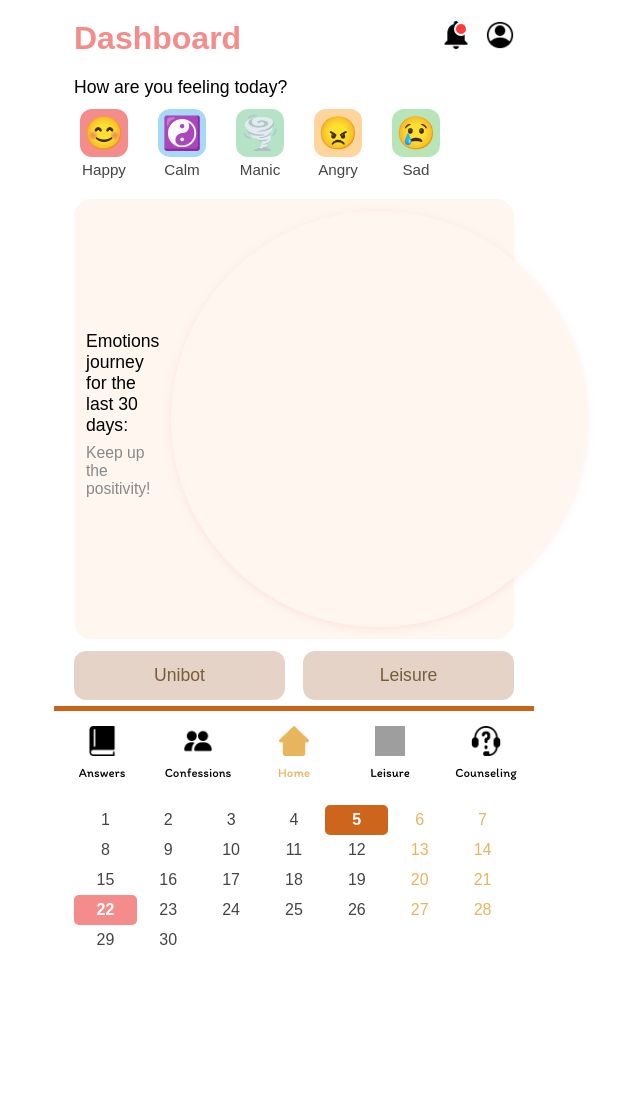
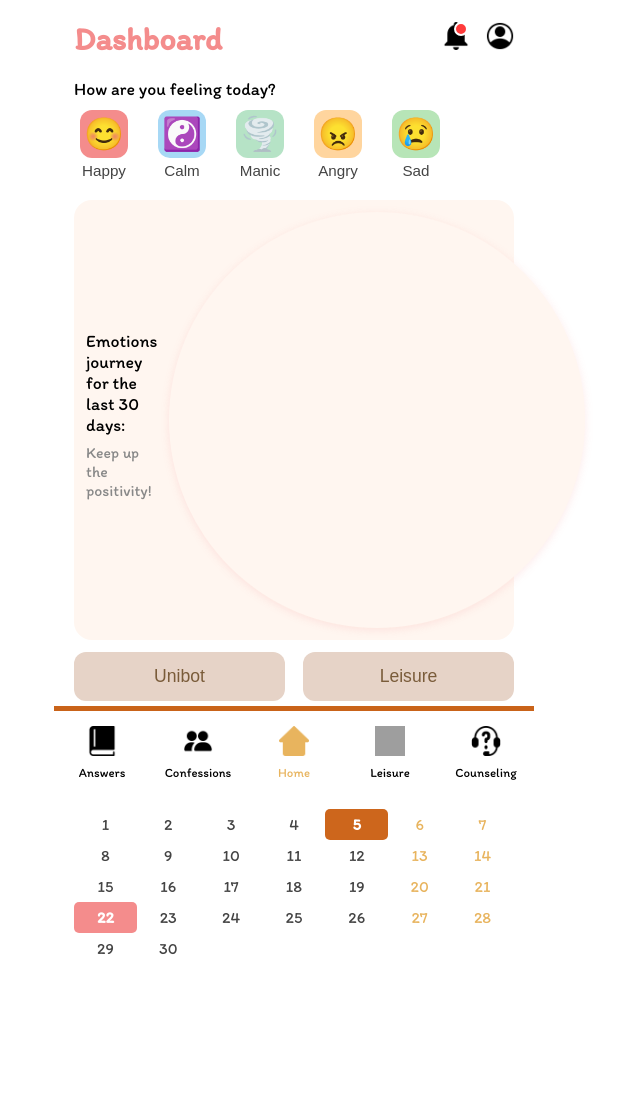
Before and after one commit to huinannn/CodeNection-BuildingPhase, a PHP site: page /dashboard.php in a window 1280 px wide. Shown: the whole page, without its empty margins (346-986 px from the left). Before the commit the page ends 945 px from the top, so only its background shows below. Run offline with PHP 8.4, Linux system fonts and the light colour scheme; a user stored in the database is signed in; data comes from the database, SQL or seed files in the repository; grey boxes are pictures that could not be loaded.

Commit message:
update dashboard.php

```diff
--- a/Student/dashboard.php
+++ b/Student/dashboard.php
@@ -2,7 +2,7 @@
     session_start();
     include '../conn.php';
     if(!isset($_SESSION['student_id'])){
-        header("Location: login.php");
+        header("Location: ../Student/Login/login.php");
         exit();
     }
 
@@ -65,7 +65,7 @@
     <link rel="stylesheet" href="style.css" />
     <script src="https://cdn.jsdelivr.net/npm/chart.js"></script>
     <style>
-        body { font-family: 'Poppins', Arial, sans-serif; background: #fff; margin: 0; padding-bottom: 25%; }
+        body { font-family: 'Itim', cursive; background: #fff; margin: 0; padding-bottom: 25%; }
         .dashboard-header {
             color: #F48C8C;
             font-size: 2rem;
```
